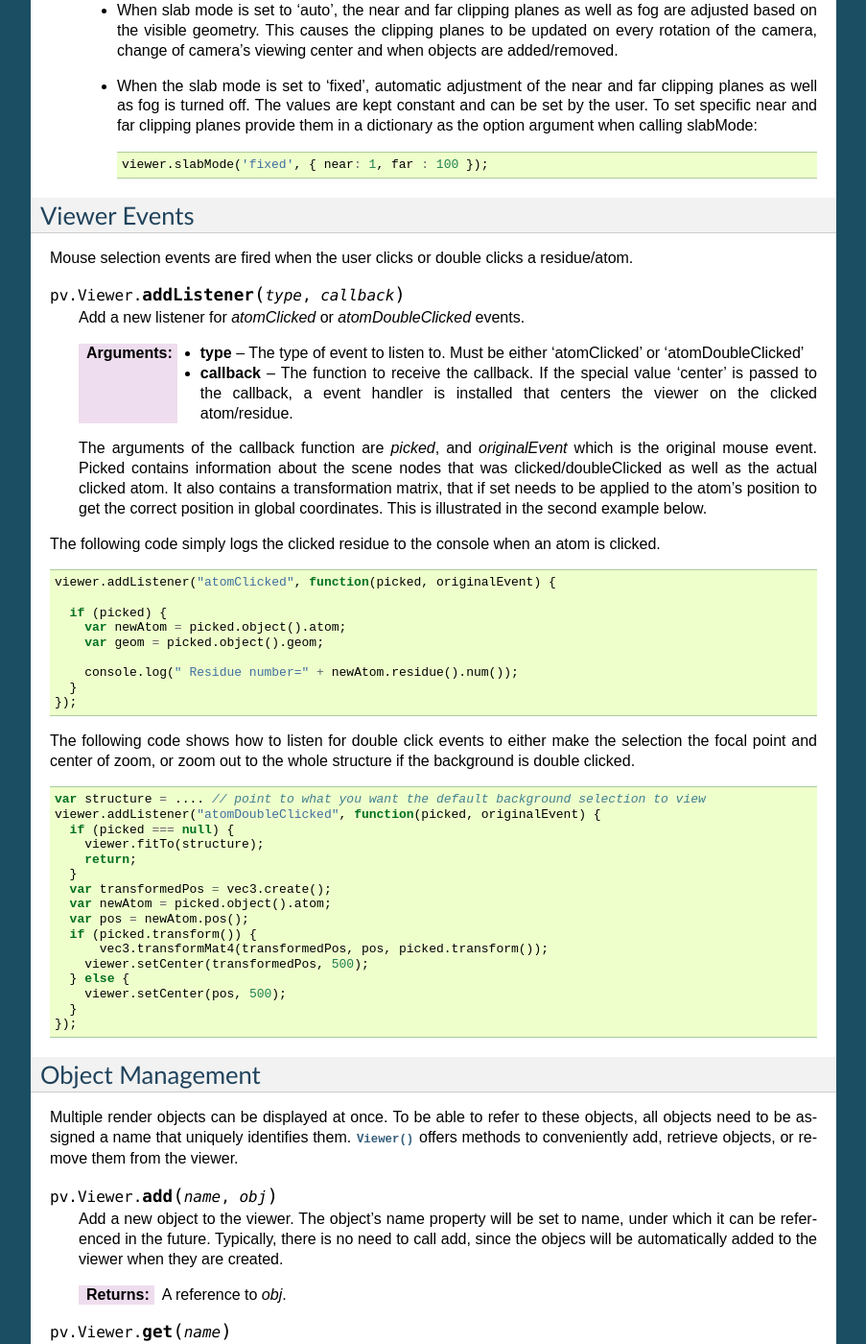
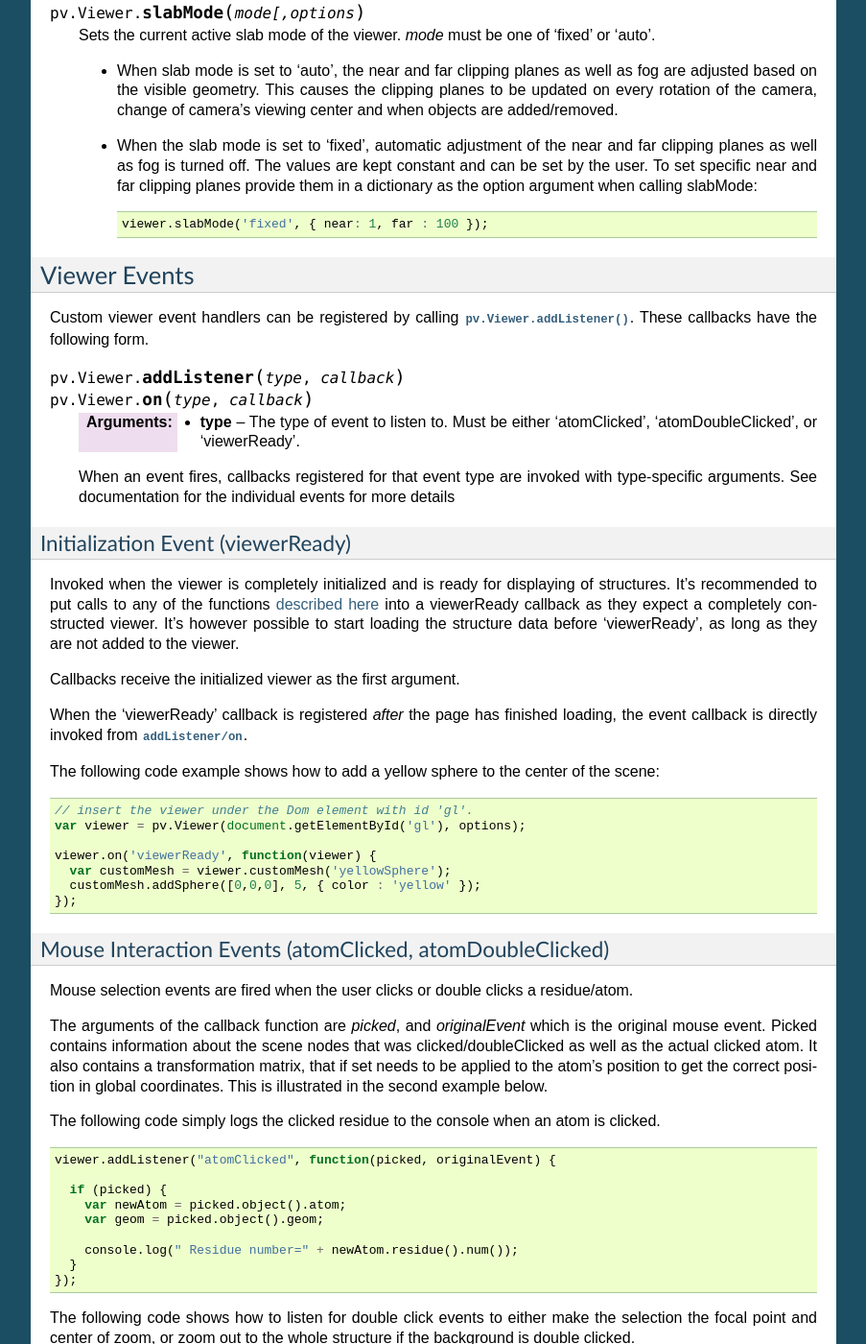
Before and after one commit to biasmv/pv, a Sphinx documentation site: the page built from doc/viewer.rst, in a window 1280 px wide and 1400 px high, scrolled down 4951 px. Shown: the whole window at 96% size, without its empty margins (198-1101 px from the left). Built offline with Sphinx 7.4.7, drawn with Linux system fonts in a browser that asks for light colours; some of the changed text lies outside the part shown.

Commit message:
add viewerReady event
Initial Patch by @andreasprlic!

```diff
--- a/doc/viewer.rst
+++ b/doc/viewer.rst
@@ -45,6 +45,10 @@ The following code defines a new viewer. This can be done during page load time,
   };
   // insert the viewer under the Dom element with id 'gl'.
   var viewer = pv.Viewer(document.getElementById('gl'), options);
+
+  viewer.on('viewerReady', function() {
+    // add structure here
+  });
 
 .. function:: pv.Viewer.quality([value])
 
@@ -243,16 +247,49 @@ Proteins come in all sizes and shapes. For optimal viewing, some camera paramete
 
 Viewer Events
 ---------------------------------------------------------------------------------
+
+Custom viewer event handlers can be registered by calling :func:`pv.Viewer.addListener`. These callbacks have the following form.
+
+.. function:: pv.Viewer.addListener(type, callback)
+              pv.Viewer.on(type, callback)
+
+  :param type: The type of event to listen to. Must be either 'atomClicked', 'atomDoubleClicked', or 'viewerReady'.
+
+  When an event fires, callbacks registered for that event type are invoked with type-specific arguments. See documentation for the individual events for more details
+
+
+.. _pv.viewer.events.init:
+
+Initialization Event (viewerReady)
+^^^^^^^^^^^^^^^^^^^^^^^^^^^^^^^^^^^^^^^^^^^^^^^^^^^^^^^^^^^^^^^^^^^^^^^^^^^^^^^^^
+
+Invoked when the viewer is completely initialized and is ready for displaying of structures. It's recommended to put calls to any of the functions :ref:`described here <pv.viewer.rendering>` into a viewerReady callback as they expect a completely constructed viewer. It's however possible to start loading the structure data before 'viewerReady', as long as they are not added to the viewer.
+
+Callbacks receive the initialized viewer as the first argument.
+
+When the 'viewerReady' callback is registered *after* the page has finished loading, the event callback is directly invoked from :func:`addListener/on<pv.Viewer.addListener>`.
+
+The following code example shows how to add a yellow sphere to the center of the scene:
+
+.. code-block:: javascript
+
+  // insert the viewer under the Dom element with id 'gl'.
+  var viewer = pv.Viewer(document.getElementById('gl'), options);
+
+  viewer.on('viewerReady', function(viewer) {
+    var customMesh = viewer.customMesh('yellowSphere');
+    customMesh.addSphere([0,0,0], 5, { color : 'yellow' });
+  });
+
+
+.. _pv.viewer.events.mouse:
+
+Mouse Interaction Events (atomClicked, atomDoubleClicked)
+^^^^^^^^^^^^^^^^^^^^^^^^^^^^^^^^^^^^^^^^^^^^^^^^^^^^^^^^^^^^^^^^^^^^^^^^^^^^^^^^^
+
 Mouse selection events are fired when the user clicks or double clicks a residue/atom.
 
-.. function:: pv.Viewer.addListener(type, callback)
-
-  Add a new listener for *atomClicked* or *atomDoubleClicked* events.
-
-  :param type: The type of event to listen to. Must be either 'atomClicked' or 'atomDoubleClicked'
-  :param callback: The function to receive the callback. If the special value 'center' is passed to the callback, a event handler is installed that centers the viewer on the clicked atom/residue.
-
-  The arguments of the callback function are *picked*, and *originalEvent* which is the original mouse event. Picked contains information about the scene nodes that was clicked/doubleClicked as well as the actual clicked atom. It also contains a transformation matrix, that if set needs to be applied to the atom's position to get the correct position in global coordinates. This is illustrated in the second example below.
+The arguments of the callback function are *picked*, and *originalEvent* which is the original mouse event. Picked contains information about the scene nodes that was clicked/doubleClicked as well as the actual clicked atom. It also contains a transformation matrix, that if set needs to be applied to the atom's position to get the correct position in global coordinates. This is illustrated in the second example below.
 
 The following code simply logs the clicked residue to the console when an atom is clicked.
 
--- a/index.html
+++ b/index.html
@@ -153,12 +153,11 @@
           outline : true, quality : 'medium',
           background : '#333'
       });
-      document.addEventListener('DOMContentLoaded', longHelices);
+      viewer.addListener('viewerReady', longHelices);
 
       window.addEventListener('resize', function() {
         viewer.fitParent();
       });
-
     </script>
     </body>
 </html>
```
Also changed, not shown: 1 other file.
